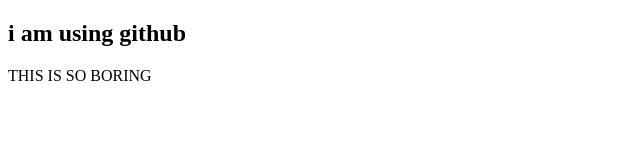
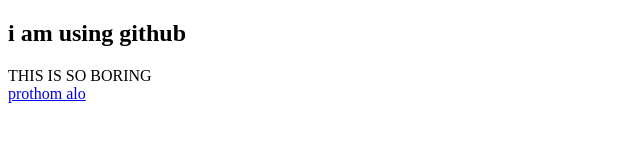
Before and after one commit to bayzed08/first-website, a plain HTML site: page index.html in a window 1280 px wide. Shown: the whole page, without its empty margins (0-640 px from the left). Drawn offline with Linux system fonts and the light colour scheme.

Commit message:
first website with 3rd change

```diff
--- a/index.html
+++ b/index.html
@@ -10,6 +10,7 @@
 <body>
     <h2>i am using github</h2>
     <div>THIS IS SO BORING </div>
+    <a href="prothomalo.com">prothom alo</a>
 
 </body>
 
```
